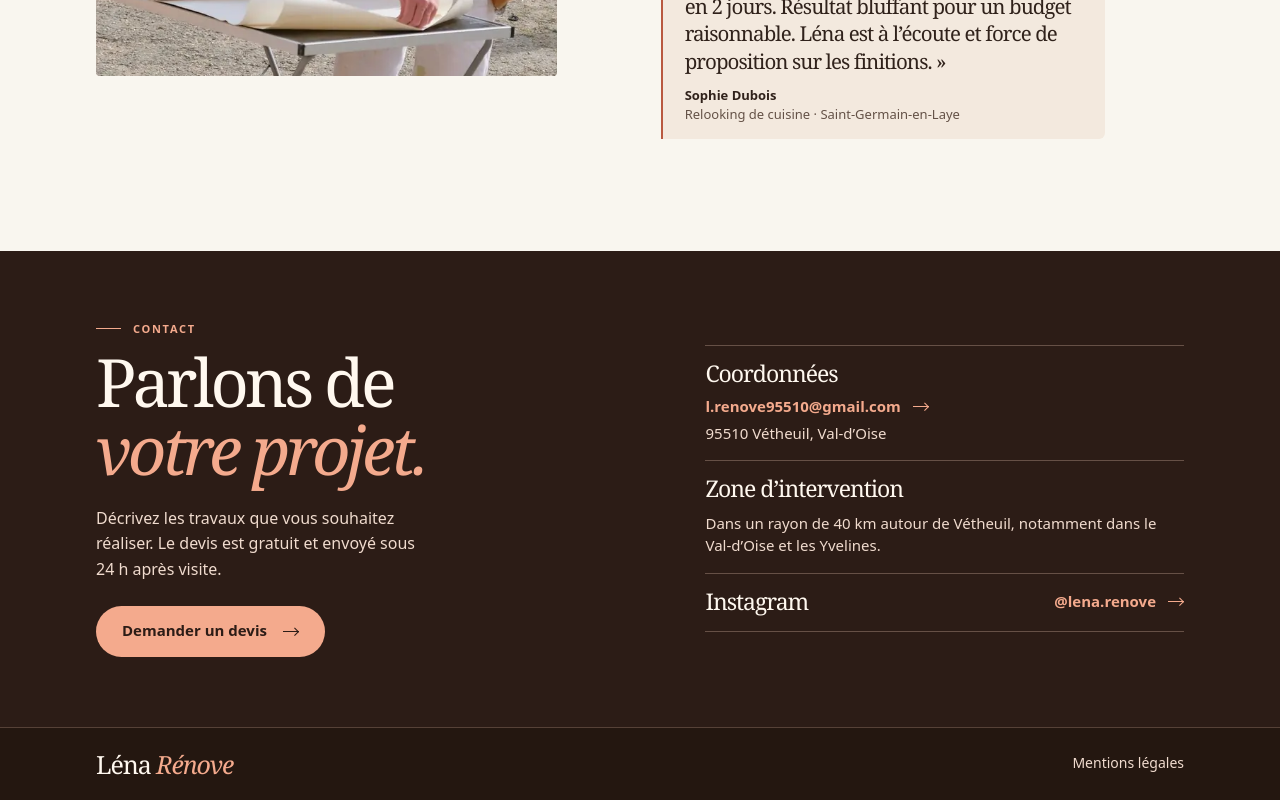
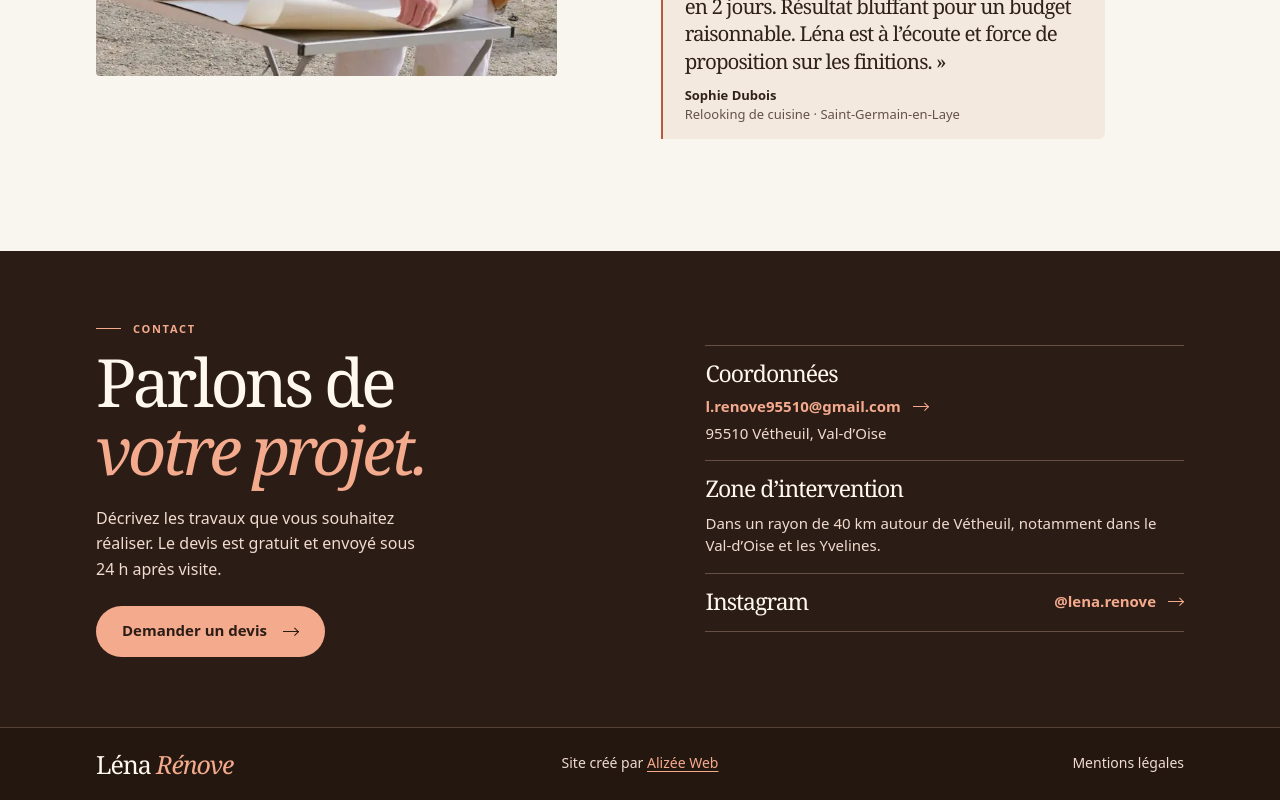
Before and after one commit to GITCL95/LENA-NEW, a Next.js app: page / in a window 1280 px wide. Shown: the part 2540-3340 px from the top of the page. Built offline with nearby package versions, Linux system fonts and the light colour scheme; a web font is replaced by a local one.

Commit message:
Add the Alizée Web credit to the homepage footer

```diff
--- a/components/layout/SiteLayout.tsx
+++ b/components/layout/SiteLayout.tsx
@@ -165,8 +165,13 @@ export default function SiteLayout({ children, page = 'home', activePath, quoteH
         {page !== 'notFound' && <SiteContact page={page} quoteHref={contactHref} />}
       </main>
       <footer className={styles.footer}>
-        <div className={`${styles.container} ${styles.footerInner}`}>
+        <div className={`${styles.container} ${styles.footerInner}${page === 'home' ? ` ${styles.footerWithCredit}` : ''}`}>
           <a href="/" className={styles.wordmark}>Léna <em>Rénove</em></a>
+          {page === 'home' && (
+            <span className={styles.footerCredit}>
+              Site créé par <a href="https://www.alizee-web.com/" target="_blank" rel="noopener">Alizée Web</a>
+            </span>
+          )}
           <a href={LEGAL_PATH} aria-current={page === 'legal' ? 'page' : undefined}>Mentions légales</a>
         </div>
       </footer>
--- a/styles/Site.module.css
+++ b/styles/Site.module.css
@@ -456,6 +456,22 @@
   font-size: 0.875rem;
 }
 
+.footerWithCredit {
+  display: grid;
+  grid-template-columns: minmax(0, 1fr) auto minmax(0, 1fr);
+}
+
+.footerWithCredit > a:last-child {
+  justify-self: end;
+  text-align: right;
+}
+
+.footerCredit a {
+  color: var(--peach);
+  text-decoration: underline;
+  text-underline-offset: 0.18em;
+}
+
 .wordmark {
   color: #fff8ef;
   font-size: 1.5625rem;
@@ -642,3 +658,20 @@
     font-size: 1.375rem;
   }
 }
+
+@media (max-width: 36rem) {
+  .footerWithCredit {
+    grid-template-columns: minmax(0, 1fr) auto;
+    gap: 0.375rem 0.75rem;
+    padding-block: 0.875rem;
+  }
+
+  .footerWithCredit .wordmark {
+    grid-row: span 2;
+  }
+
+  .footerWithCredit > :is(.footerCredit, a:last-child) {
+    grid-column: 2;
+    text-align: right;
+  }
+}
```
